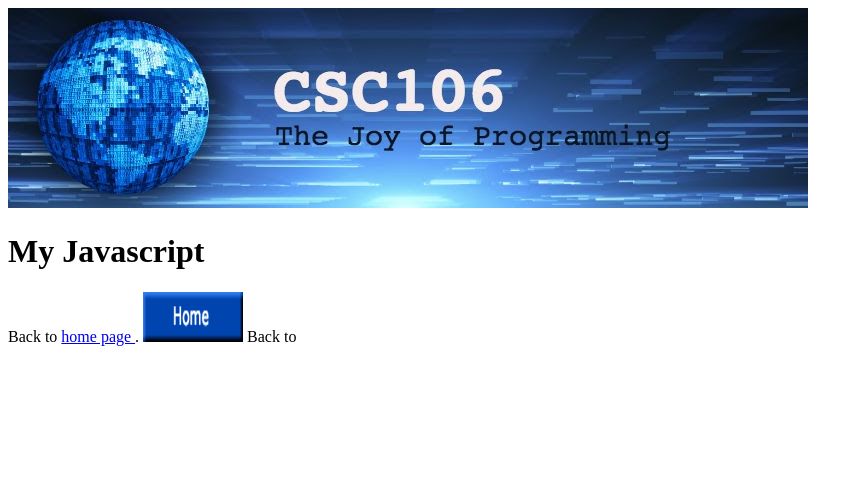
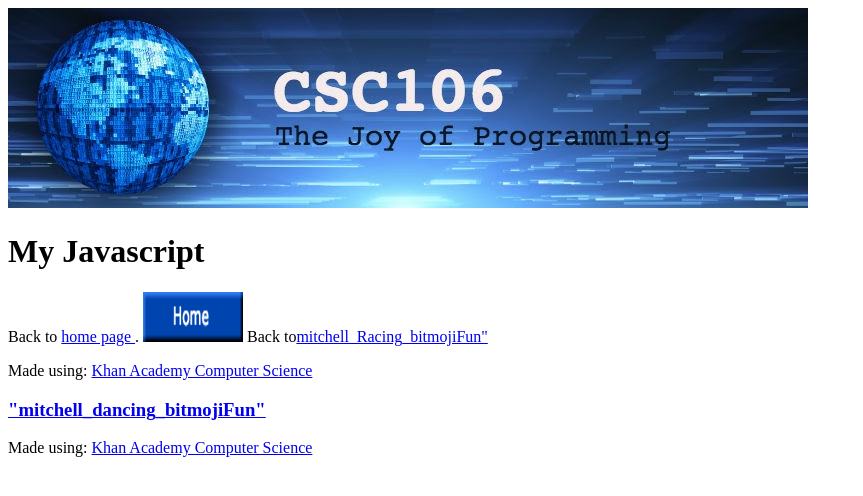
Before and after one commit to alexmitch11/aMitchell, a plain HTML site: page javascripts.html in a window 1280 px wide. Shown: the whole page, without its empty margins (0-863 px from the left). Drawn offline with Linux system fonts and the light colour scheme; a script that the page names is missing.

Commit message:
Update javascripts.html

```diff
--- a/javascripts.html
+++ b/javascripts.html
@@ -10,7 +10,8 @@
      <img src= "Home Button.png" alt="Home Button" width="100" height="50"></a>
             Back to<a href="index.html> home page</a>
     <body>
+<h2><a href="https://www.khanacademy.org/computer-programming/mitchell_racing_bitmojifun/4814827934924800">mitchell_Racing_bitmojiFun"</a></h2><script src="https://www.khanacademy.org/computer-programming/mitchell_racing_bitmojifun/4814827934924800/embed.js?editor=yes&buttons=yes&author=yes&embed=yes"></script><p>Made using: <a href="http://www.khanacademy.org/computer-programming">Khan Academy Computer Science</a></p>
 
-
+<h3><a href="https://www.khanacademy.org/computer-programming/mitchell_dancing_bitmojifun/5752158795808768"> "mitchell_dancing_bitmojiFun"</a></h2><script src="https://www.khanacademy.org/computer-programming/mitchell_dancing_bitmojifun/5752158795808768/embed.js?editor=yes&buttons=yes&author=yes&embed=yes"></script><p>Made using: <a href="http://www.khanacademy.org/computer-programming">Khan Academy Computer Science</a></p>
     </body>
 </html>
```
